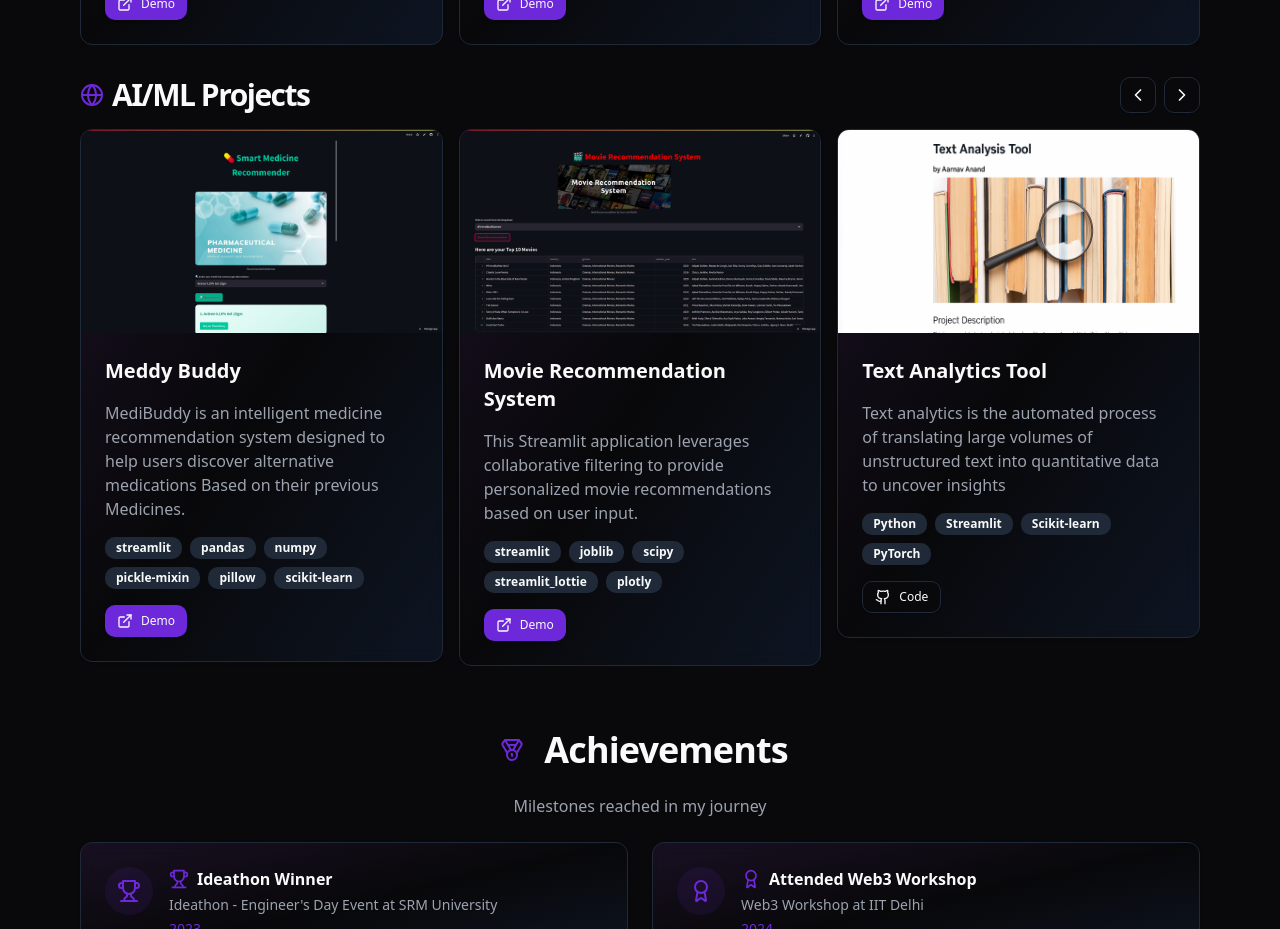
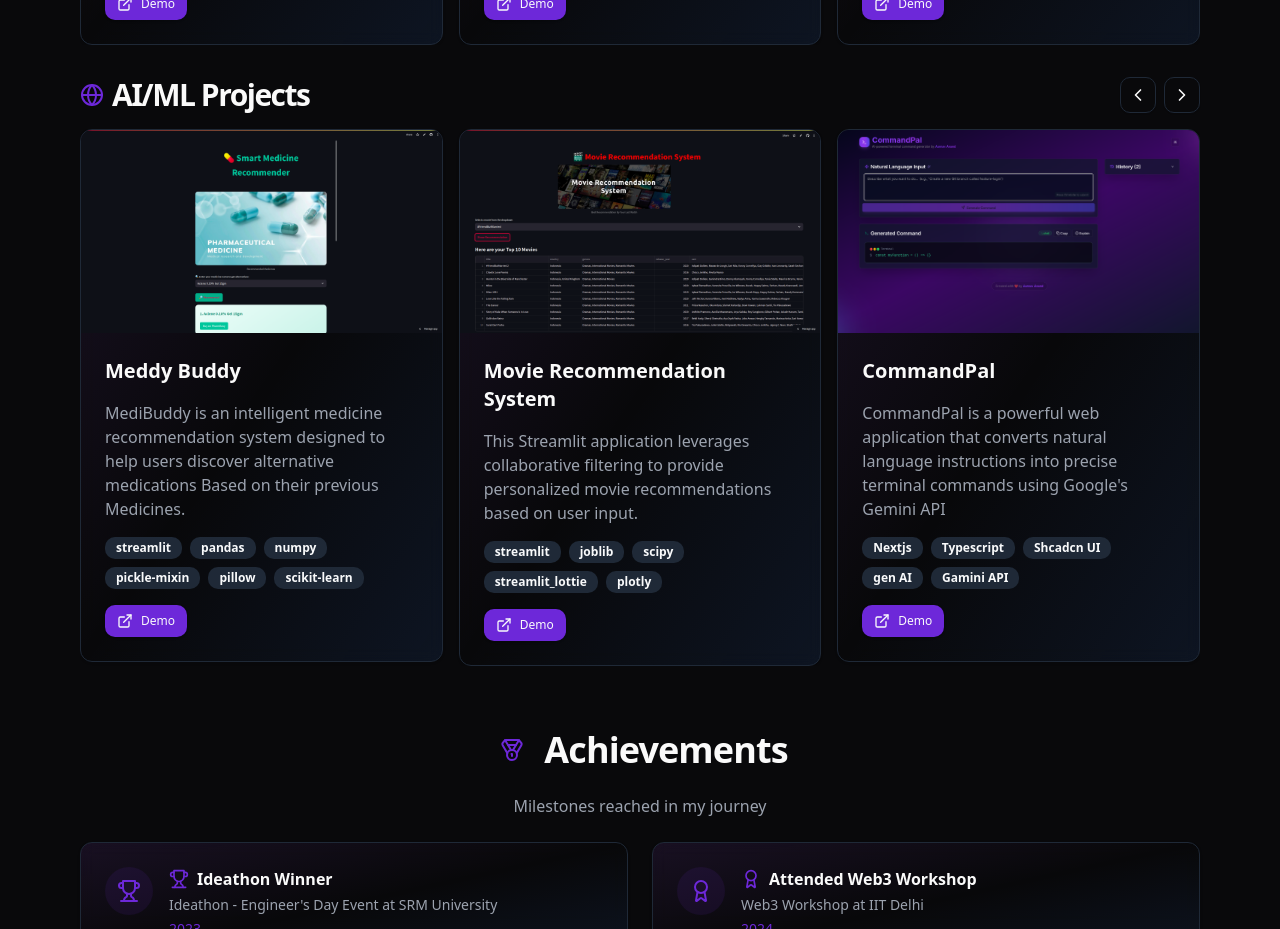
Before and after one commit to Aarnavanand/Portfolio, a React (Vite) app: page / in a window 1280 px wide. Shown: the part 1740-2669 px from the top of the page. Built offline with nearby package versions, Linux system fonts and the light colour scheme.

Commit message:
Refactor code structure for improved readability and maintainability

```diff
--- a/src/components/sections/projects.tsx
+++ b/src/components/sections/projects.tsx
@@ -88,9 +88,25 @@ const projectCategories: ProjectCategories = {
        demoUrl: "https://arnavanand.streamlit.app/",
        githubUrl: "#",
      },
+     {
+       title: "CommandPal",
+       description: "CommandPal is a powerful web application that converts natural language instructions into precise terminal commands using Google's Gemini API",
+       image: "/commandpal.png",
+       tags: ["Nextjs", "Typescript", "Shcadcn UI", "gen AI", "Gamini API"],
+       demoUrl: "https://command-pal.vercel.app/",
+       githubUrl: "#",
+     },
+     {
+       title: "AI Chat",
+       description: "I chat application built by Aarnav Anand and powered by Google Gemini AI. This application provides an elegant interface for conversing with Google's advanced Gemini AI model",
+       image: "/chat-bot.png",
+       tags: ["Nextjs", "Typescript", "Shcadcn UI", "gen AI", "Gamini API"],
+       demoUrl: "https://genai-chatbot-five.vercel.app/",
+       githubUrl: "#",
+     },
     {
       title: "Text Analytics Tool",
-      description: "Text analytics is the automated process of translating large volumes of unstructured text into quantitative data to uncover insights",
+      description: "Text analytics is the automated process of translating large volumes of unstructured text into quantitative data to uncover insights. This project uses various NLP techniques to analyze data.",
       image: "/text-analytics.png",
       tags: ["Python", "Streamlit", "Scikit-learn", "PyTorch"],
       demoUrl: "#",
@@ -98,9 +114,9 @@ const projectCategories: ProjectCategories = {
     },
     {
       title: "Image Classification",
-      description: "A project that classifies images using machine learning,I used various mdoel but the final pipeline is base on ResNet-18 model. ",
+      description: "A project that classifies images using machine learning,I used various mdoel but the final pipeline is base on ResNet-18 model. This project demonstrates the use of PyTorch image clf tasks.",
       image: "/imgclassification.png",
-      tags: ["Python", "pytorch", "clearml", "split-folders", "simple-parsing"],
+      tags: ["Python", "pytorch", "clearml"],
       demoUrl: "#",
       githubUrl: "https://github.com/Aarnavanand/image-classification-ML",
     },
```
Also changed, not shown: public/chat-bot.png (added), public/commandpal.png (added).
